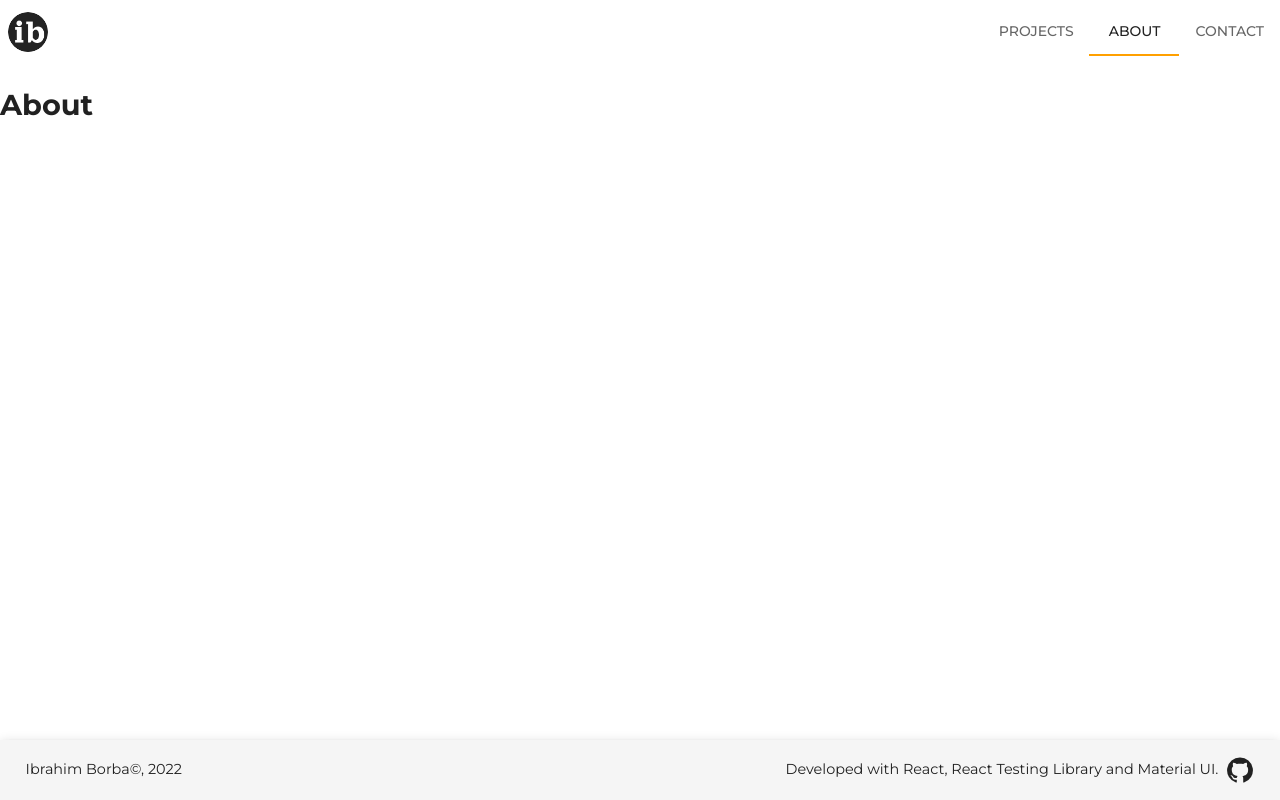
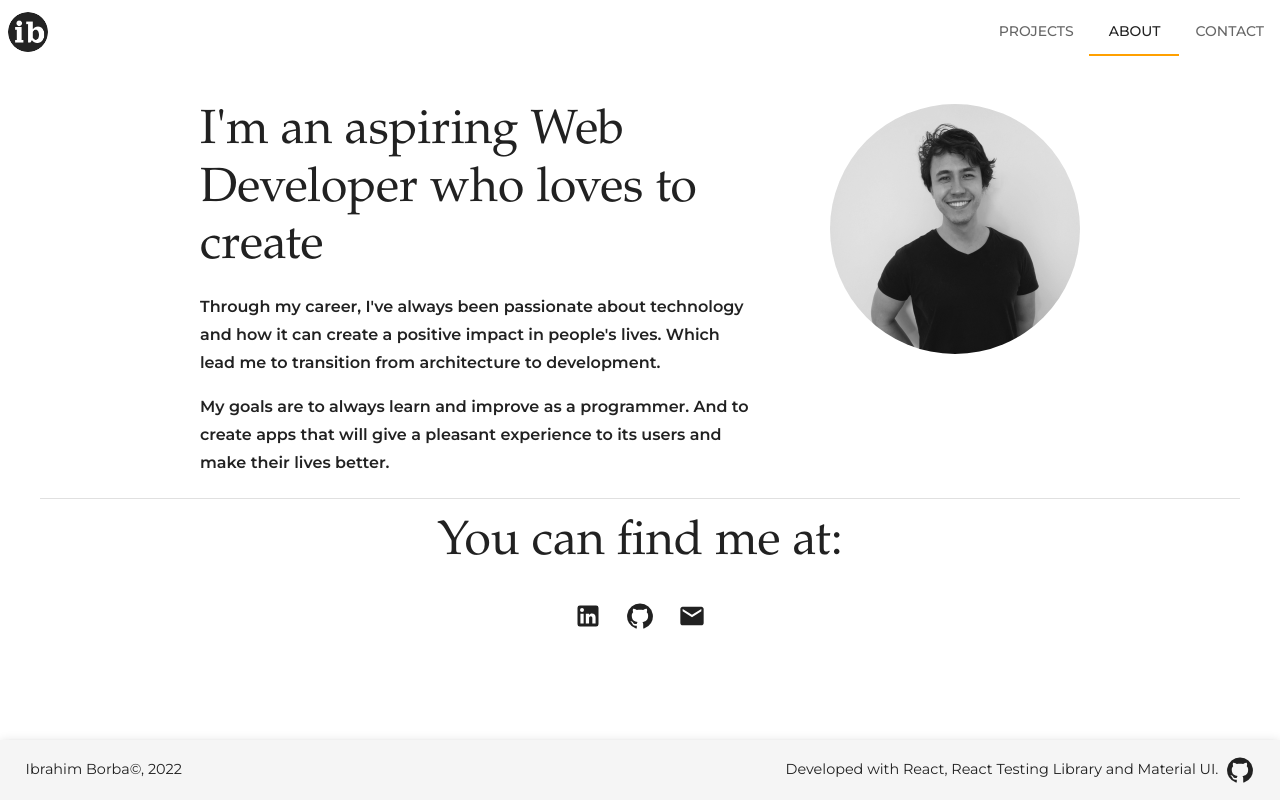
Before and after one commit to ibrahimborba/my-portfolio, a React (Create React App) app: page /about in a window 1280 px wide. Built offline with nearby package versions, Linux system fonts and the light colour scheme; a web font is replaced by a local one.

Commit message:
style: About page

```diff
--- a/src/components/AvaiableAt/AvaiableAt.jsx
+++ b/src/components/AvaiableAt/AvaiableAt.jsx
@@ -12,7 +12,7 @@ function AvaiableAt() {
   return (
     <StyledBox>
       <Typography variant="h2" gutterBottom align="center">
-        I&apos;m also avaiable at:
+        You can find me at:
       </Typography>
       <ButtonGroup variant="text" aria-label="avaiable links">
         <Link href="https://www.linkedin.com/in/ibrahimborba/" target="_blank">
--- a/src/pages/About/About.jsx
+++ b/src/pages/About/About.jsx
@@ -1,12 +1,54 @@
 import React from 'react';
+import Box from '@mui/material/Box';
+import Divider from '@mui/material/Divider';
+import Stack from '@mui/material/Stack';
+import Typography from '@mui/material/Typography';
+import Avatar from '@mui/material/Avatar';
+import { Footer } from '../../components/Footer';
 import { Header } from '../../components/Header';
-import { Footer } from '../../components/Footer';
+import { AvaiableAt } from '../../components/AvaiableAt';
+import profile from '../../images/profile.png';
 
 function About() {
   return (
     <>
       <Header />
-      <h1>About</h1>
+      <Stack
+        divider={<Divider flexItem />}
+        alignItems="center"
+        spacing={2}
+        sx={{ p: 5, marginBottom: { md: '50px', xs: '100px' } }}
+      >
+        <Stack direction="row">
+          <Box sx={{ p: 0, maxWidth: '550px' }}>
+            <Typography variant="h2" sx={{ mb: 2 }}>
+              I&apos;m an aspiring Web Developer who loves to create
+            </Typography>
+            <Typography variant="subtitle1" gutterBottom sx={{ mb: 2 }}>
+              {/* eslint-disable-next-line max-len -- Unable full text content  */}
+              Through my career, I&apos;ve always been passionate about technology and how it can create a positive impact in people&apos;s lives. Which lead me to transition from architecture to development.
+            </Typography>
+            <Typography variant="subtitle1" gutterBottom>
+              {/* eslint-disable-next-line max-len -- Unable full text content  */}
+              My goals are to always learn and improve as a programmer. And to create apps that will give a pleasant experience to its users and make their lives better.
+            </Typography>
+          </Box>
+          <Avatar
+            alt="Ibrahim Borba profile"
+            src={profile}
+            sx={{
+              ml: 10,
+              width: 250,
+              height: 250,
+              filter: 'grayscale(100%) contrast(90%) brightness(105%)',
+              display: { xs: 'none', md: 'flex' },
+            }}
+          >
+            Ibrahim Borba
+          </Avatar>
+        </Stack>
+        <AvaiableAt />
+      </Stack>
       <Footer />
     </>
   );
```
Also changed, not shown: src/images/profile.png (added).
